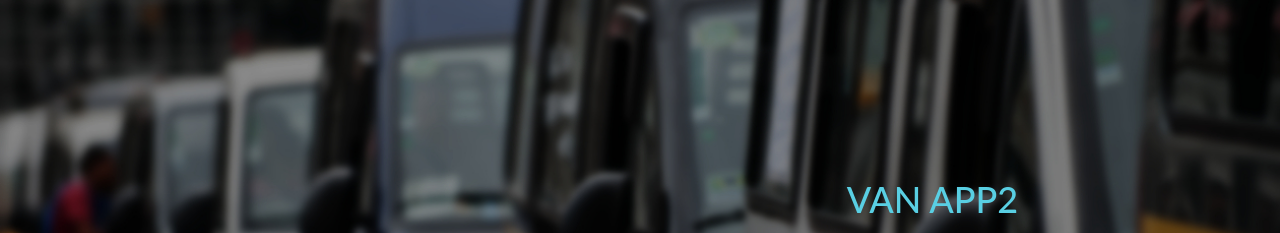
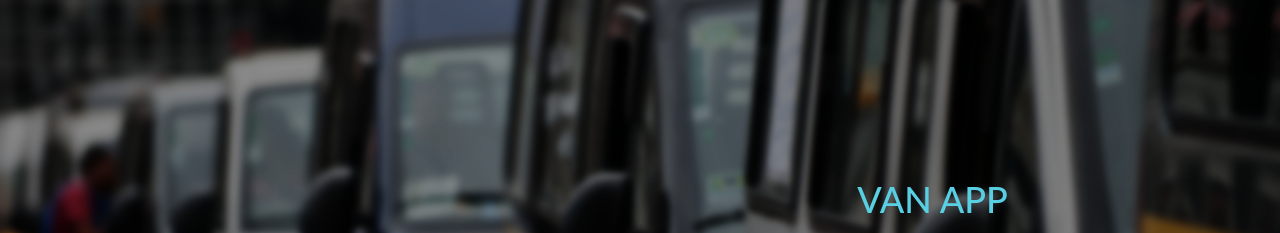
Before and after one commit to gwoliveira/condutores, a plain HTML site: page index.html in a window 1280 px wide. Shown: the top 233 px of the page. Drawn offline with Linux system fonts and the light colour scheme; a script that the page names is missing.

Commit message:
Generated by grunt gh-pages

```diff
--- a/index.html
+++ b/index.html
@@ -31,7 +31,7 @@
                     </div>
                     <div class="col-md-6 col-sm-6">
                         <div class="block wow fadeInRight" data-wow-delay="1s">
-                            <h1 class="logo text-center">VAN APP2</h1>
+                            <h1 class="logo text-center">VAN APP</h1>
                             </a>
                             <h2>Faça parte da <b>evolução</b> do transporte escolar</h2>
                             <p>Cadastre-se agora e esteja entre os primeiros</p>
```
Also changed, not shown: 1 other file.
